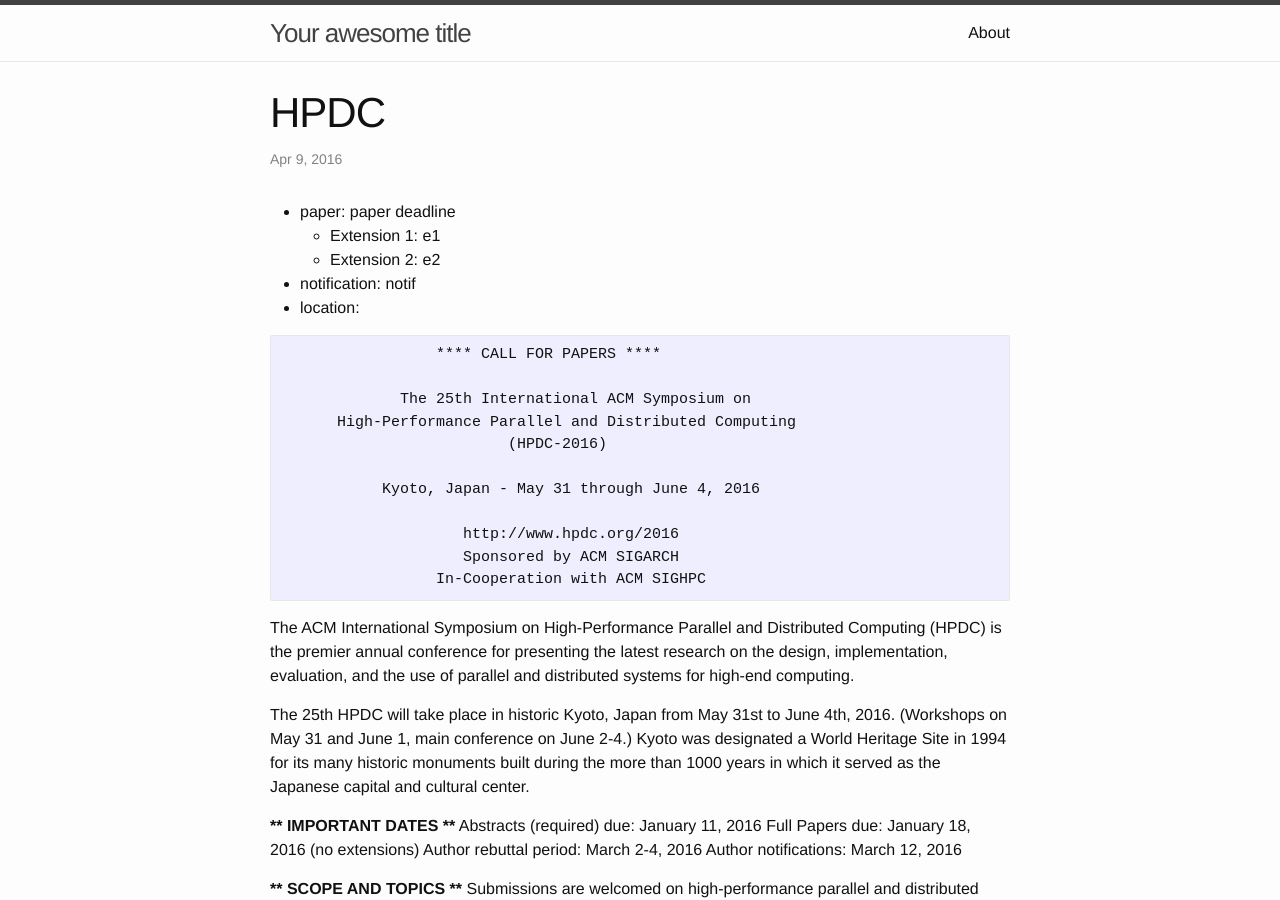
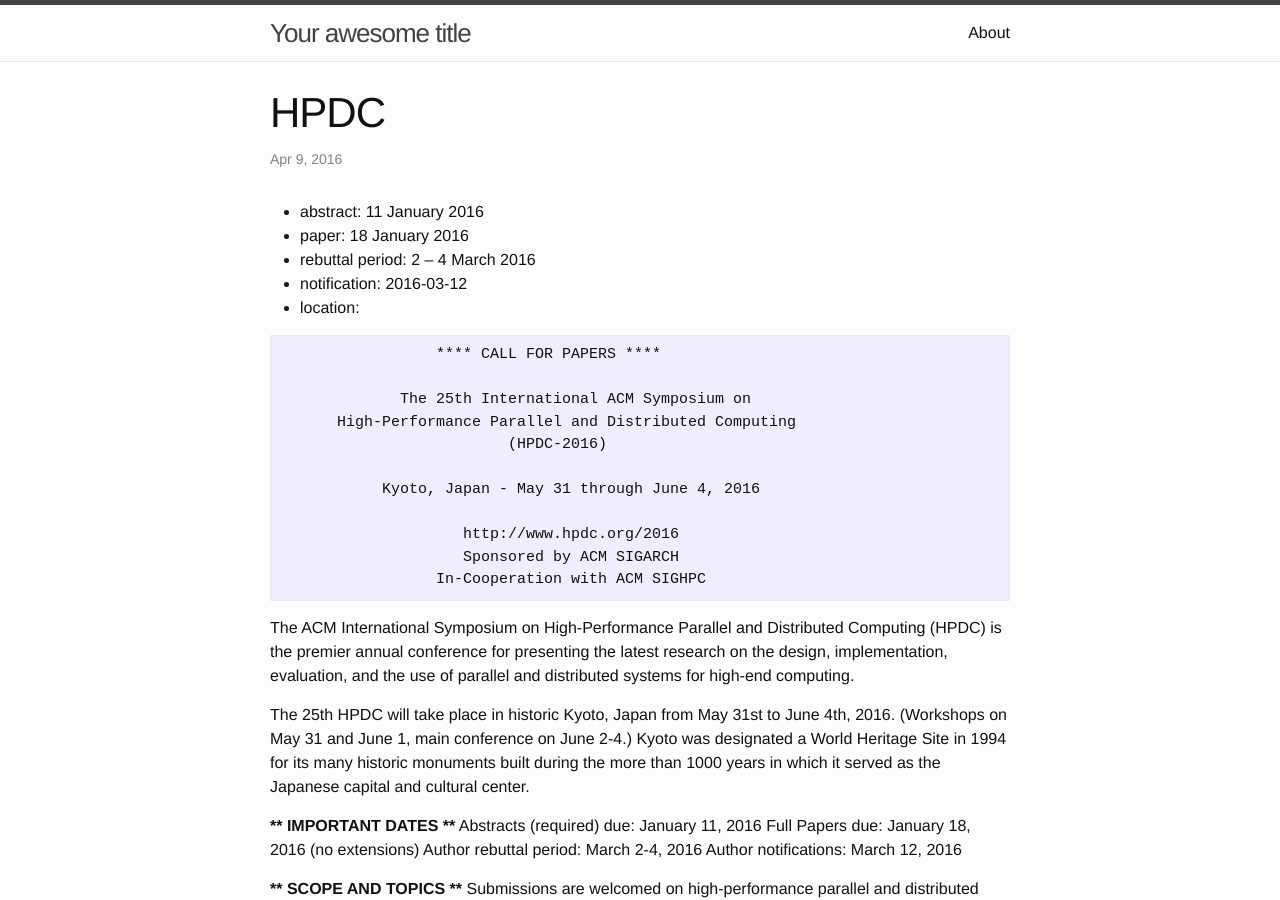
Before and after one commit to camready/camready.github.io, a Jekyll site: the page built from _calls/hpdc/2016/paper.md, in a window 1280 px wide and 900 px high. Built offline with Jekyll 4.4.1, drawn with Linux system fonts in a browser that asks for light colours.

Commit message:
layout: fix date formatting
Signed-off-by: Noah Watkins <noahwatkins@gmail.com>

```diff
--- a/_calls/hpdc/2016/paper.md
+++ b/_calls/hpdc/2016/paper.md
@@ -3,12 +3,14 @@
 venue: hpdc
 deadlines:
   abstract:
+    - 2016-01-11
   paper:
-    - paper deadline
-    - e1
-    - e2
-  rebuttal: rebuttal
-  notification: notif
+    - 2016-01-18
+  rebuttal:
+    - 2016-03-02
+    - 2016-03-04
+  notification:
+    - 2016-03-12
 ---
                      **** CALL FOR PAPERS ****
 
--- a/_layouts/call.html
+++ b/_layouts/call.html
@@ -11,13 +11,13 @@
   <ul>
 
 {% if page.deadlines.abstract %}
-  <li>abstract: {{ page.deadlines.abstract | first }}
+  <li>abstract: {{ page.deadlines.abstract | first | date: "%-d %B %Y" }}
   {% assign extensions = page.deadlines.abstract | shift %}
   {% if extensions %}
     <ul>
     {% assign count = 1 %}
     {% for extension in extensions %}
-      <li>Extension {{ count }}: {{ extension }}</li>
+      <li>Extension {{ count }}: {{ extension | date: "%-d %B %Y" }}</li>
     {% assign count = count | plus: 1 %}
     {% endfor %}
     </ul>
@@ -26,13 +26,13 @@
 {% endif %}
 
 {% if page.deadlines.paper %}
-  <li>paper: {{ page.deadlines.paper | first }}
+  <li>paper: {{ page.deadlines.paper | first | date: "%-d %B %Y" }}
   {% assign extensions = page.deadlines.paper | shift %}
   {% if extensions %}
     <ul>
     {% assign count = 1 %}
     {% for extension in extensions %}
-      <li>Extension {{ count }}: {{ extension }}</li>
+      <li>Extension {{ count }}: {{ extension | date: "%-d %B %Y" }}</li>
     {% assign count = count | plus: 1 %}
     {% endfor %}
     </ul>
@@ -40,7 +40,29 @@
   </li>
 {% endif %}
 
-      <li>notification: {{ page.deadlines.notification }}</li>
+{% if page.deadlines.rebuttal %}
+  <li>rebuttal period:
+  {% assign start_year = page.deadlines.rebuttal | first | date: "%Y" %}
+  {% assign   end_year = page.deadlines.rebuttal |  last | date: "%Y" %}
+  {% if start_year == end_year %}
+    {% assign start_month = page.deadlines.rebuttal | first | date: "%B" %}
+    {% assign   end_month = page.deadlines.rebuttal |  last | date: "%B" %}
+    {% if start_month == end_month %}
+      {% assign start_day = page.deadlines.rebuttal | first | date: "%-d" %}
+      {% assign   end_day = page.deadlines.rebuttal |  last | date: "%-d" %}
+      {{ start_day }} &ndash; {{ end_day }} {{ start_month }} {{ page.deadlines.rebuttal | first | date: "%Y" }}
+    {% else %}
+      {% assign start_day = page.deadlines.rebuttal | first | date: "%-d" %}
+      {% assign   end_day = page.deadlines.rebuttal |  last | date: "%-d" %}
+      {{ start_day }} {{ start_month }} &ndash; {{ end_day}} {{ end_month }} {{ start_year }}
+    {% endif %}
+  {% else %}
+    {{ page.deadlines.rebuttal | first | date: "%-d %B %Y" }} &ndash; {{ page.deadlines.rebuttal | last | date: "%-d %B %Y" }}
+  {% endif %}
+  </li>
+{% endif %}
+
+      <li>notification: {{ page.deadlines.notification | date: "%-d %B %Y" }}</li>
       <li>location: {{ page.location }}</li>
   </ul>
 
```
